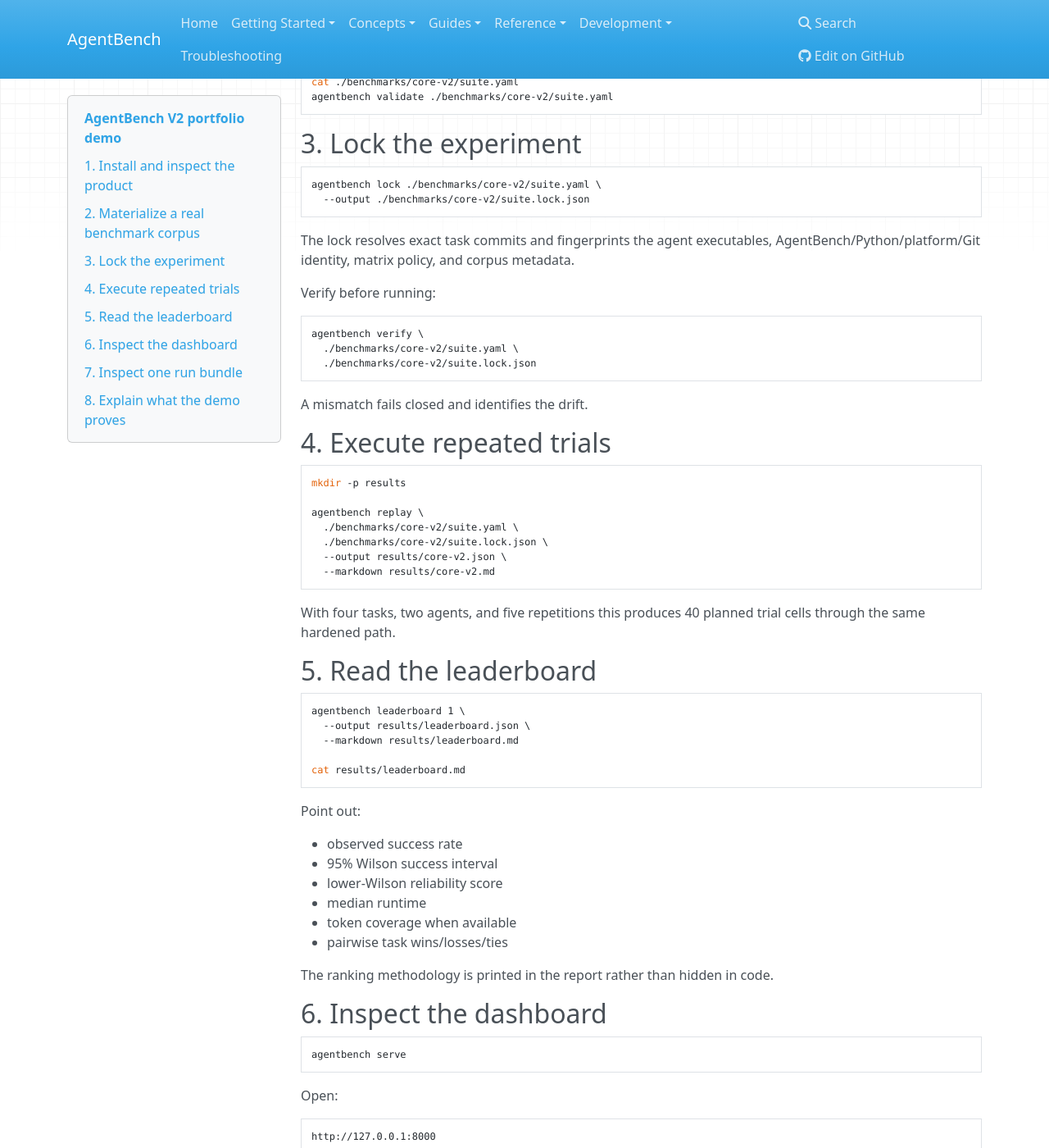
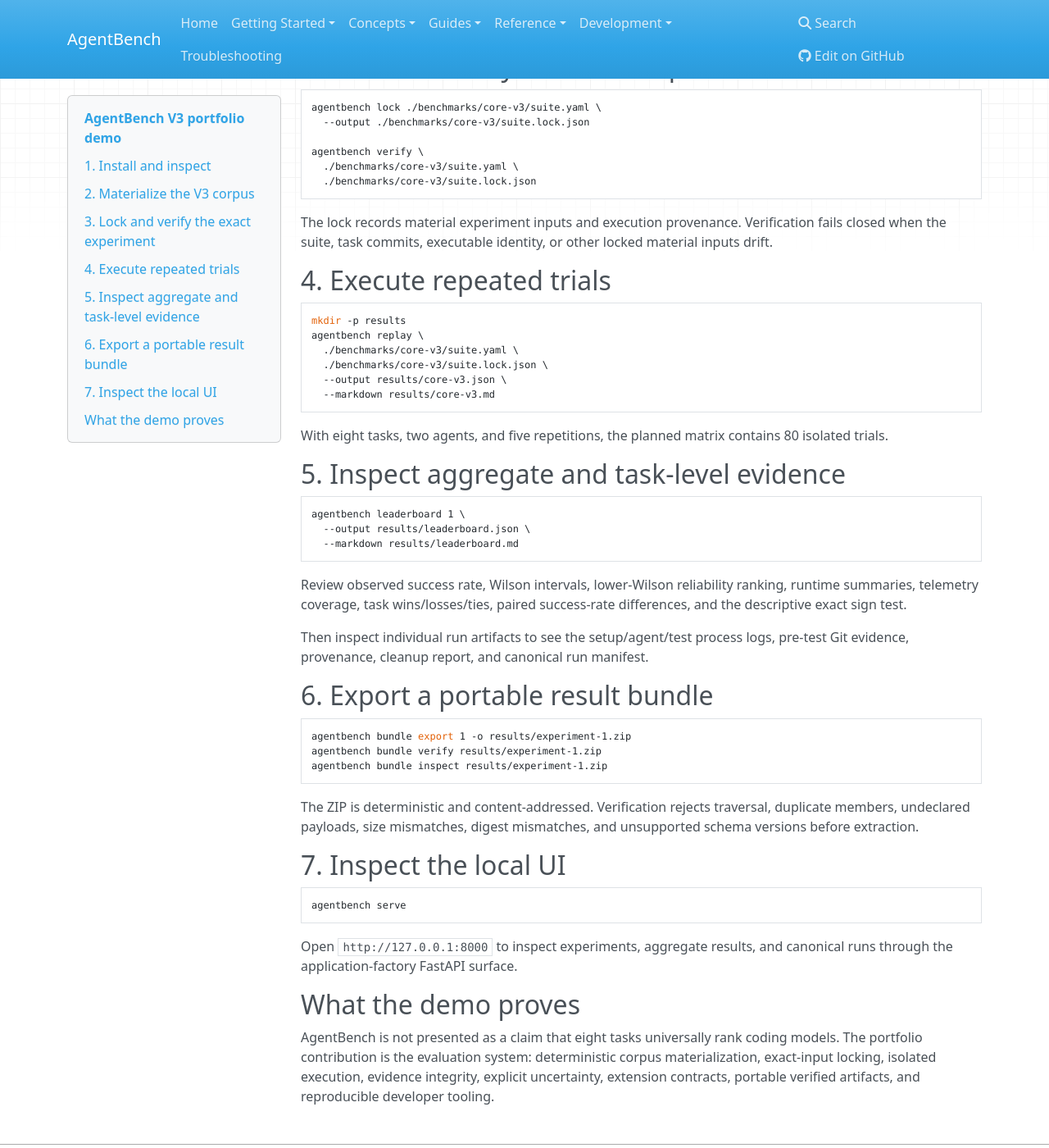
Before and after one commit to takahashijake/AgentBench, an MkDocs documentation site: the page built from docs/DEMO.md, in a window 1280 px wide and 1400 px high, scrolled down 697 px. Shown: the whole window at 82% size. Built offline with MkDocs 1.6.1, drawn with Linux system fonts in a browser that asks for light colours; nearby versions of some CDN libraries; some of the changed text lies outside the part shown.

Commit message:
Refresh V3 demo and repository hygiene
Remove stale V2 portfolio instructions, document the productization pass in the changelog, tighten generated artifact ignores, and keep strict documentation self-contained.

````diff
--- a/docs/DEMO.md
+++ b/docs/DEMO.md
@@ -1,135 +1,89 @@
-# AgentBench V2 portfolio demo
+# AgentBench V3 portfolio demo
 
-This walkthrough demonstrates the product in the order a reviewer can understand
-it: corpus → reproducibility → execution → statistics → evidence.
+This walkthrough is designed for a technical reviewer: corpus → reproducibility → execution → statistics → portable evidence.
 
-## 1. Install and inspect the product
+## 1. Install and inspect
 
 ```bash
 python -m pip install -e ".[dev]"
-
 agentbench --version
 agentbench doctor
 agentbench pack list
-agentbench pack show core-v2
+agentbench pack show core-v3
 ```
 
-## 2. Materialize a real benchmark corpus
+For a repository-health review, `make qa` runs the local lint, format, type, test, docs, build, and smoke gates used by CI.
 
-Use coding-agent commands installed on the machine:
+## 2. Materialize the V3 corpus
 
 ```bash
-agentbench pack materialize core-v2 \
-  --output ./benchmarks/core-v2 \
+agentbench pack materialize core-v3 \
+  --output ./benchmarks/core-v3 \
   --agent 'qwen=qwen -p "{prompt}"' \
   --agent 'codex=codex exec "{prompt}"' \
   --repetitions 5
+
+agentbench validate ./benchmarks/core-v3/suite.yaml
 ```
 
-AgentBench creates four standalone Git repositories and a schema-v2 suite
-manifest. The task repositories start in deliberately unsolved states.
+The built-in V3 pack contains eight deterministic software-engineering tasks and emits a schema-3 suite manifest with pack provider identity.
 
-Review:
+## 3. Lock and verify the exact experiment
 
 ```bash
-find ./benchmarks/core-v2 -maxdepth 2 -type f
-cat ./benchmarks/core-v2/suite.yaml
-agentbench validate ./benchmarks/core-v2/suite.yaml
+agentbench lock ./benchmarks/core-v3/suite.yaml \
+  --output ./benchmarks/core-v3/suite.lock.json
+
+agentbench verify \
+  ./benchmarks/core-v3/suite.yaml \
+  ./benchmarks/core-v3/suite.lock.json
 ```
 
-## 3. Lock the experiment
-
-```bash
-agentbench lock ./benchmarks/core-v2/suite.yaml \
-  --output ./benchmarks/core-v2/suite.lock.json
-```
-
-The lock resolves exact task commits and fingerprints the agent executables,
-AgentBench/Python/platform/Git identity, matrix policy, and corpus metadata.
-
-Verify before running:
-
-```bash
-agentbench verify \
-  ./benchmarks/core-v2/suite.yaml \
-  ./benchmarks/core-v2/suite.lock.json
-```
-
-A mismatch fails closed and identifies the drift.
+The lock records material experiment inputs and execution provenance. Verification fails closed when the suite, task commits, executable identity, or other locked material inputs drift.
 
 ## 4. Execute repeated trials
 
 ```bash
 mkdir -p results
-
 agentbench replay \
-  ./benchmarks/core-v2/suite.yaml \
-  ./benchmarks/core-v2/suite.lock.json \
-  --output results/core-v2.json \
-  --markdown results/core-v2.md
+  ./benchmarks/core-v3/suite.yaml \
+  ./benchmarks/core-v3/suite.lock.json \
+  --output results/core-v3.json \
+  --markdown results/core-v3.md
 ```
 
-With four tasks, two agents, and five repetitions this produces 40 planned trial
-cells through the same hardened path.
+With eight tasks, two agents, and five repetitions, the planned matrix contains 80 isolated trials.
 
-## 5. Read the leaderboard
+## 5. Inspect aggregate and task-level evidence
 
 ```bash
 agentbench leaderboard 1 \
   --output results/leaderboard.json \
   --markdown results/leaderboard.md
-
-cat results/leaderboard.md
 ```
 
-Point out:
+Review observed success rate, Wilson intervals, lower-Wilson reliability ranking, runtime summaries, telemetry coverage, task wins/losses/ties, paired success-rate differences, and the descriptive exact sign test.
 
-- observed success rate
-- 95% Wilson success interval
-- lower-Wilson reliability score
-- median runtime
-- token coverage when available
-- pairwise task wins/losses/ties
+Then inspect individual run artifacts to see the setup/agent/test process logs, pre-test Git evidence, provenance, cleanup report, and canonical run manifest.
 
-The ranking methodology is printed in the report rather than hidden in code.
+## 6. Export a portable result bundle
 
-## 6. Inspect the dashboard
+```bash
+agentbench bundle export 1 -o results/experiment-1.zip
+agentbench bundle verify results/experiment-1.zip
+agentbench bundle inspect results/experiment-1.zip
+```
+
+The ZIP is deterministic and content-addressed. Verification rejects traversal, duplicate members, undeclared payloads, size mismatches, digest mismatches, and unsupported schema versions before extraction.
+
+## 7. Inspect the local UI
 
 ```bash
 agentbench serve
 ```
 
-Open:
+Open `http://127.0.0.1:8000` to inspect experiments, aggregate results, and canonical runs through the application-factory FastAPI surface.
 
-```text
-http://127.0.0.1:8000
-```
+## What the demo proves
 
-The experiment view shows aggregate reliability and pairwise outcomes. The run
-view drills down to canonical execution evidence and provenance.
-
-## 7. Inspect one run bundle
-
-Run artifacts are stored under:
-
-```text
-~/.local/share/agentbench/runs/
-```
-
-unless `AGENTBENCH_RUNS_DIR` is overridden.
-
-A bundle preserves the exact task definition, environment/executable provenance,
-agent stdout/stderr, pre-test Git evidence, test logs, cleanup evidence, and final
-manifest.
-
-## 8. Explain what the demo proves
-
-A strong concise explanation is:
-
-> AgentBench makes coding-agent comparisons reproducible at three levels. The
-> corpus is deterministic and Git-pinned; execution is isolated and evidence is
-> captured before tests; repeated results are summarized with explicit
-> uncertainty and a transparent conservative leaderboard.
-
-Do not present the built-in four-task corpus as a universal model benchmark. The
-portfolio contribution is the evaluation system and its integrity guarantees.
+AgentBench is not presented as a claim that eight tasks universally rank coding models. The portfolio contribution is the evaluation system: deterministic corpus materialization, exact-input locking, isolated execution, evidence integrity, explicit uncertainty, extension contracts, portable verified artifacts, and reproducible developer tooling.
--- a/docs/concepts/architecture.md
+++ b/docs/concepts/architecture.md
@@ -1,25 +1,27 @@
 # Architecture
 
-The authoritative detailed design is maintained in [ARCHITECTURE.md](../../ARCHITECTURE.md).
+AgentBench is organized around explicit dependency boundaries. The root `ARCHITECTURE.md` contains the complete design rationale and invariant list; this page is the documentation-site summary.
 
-At a high level:
+```text
+CLI / FastAPI
+      |
+      v
+ SuiteService
+      |
+      v
+ExperimentService
+      |
+      v
+BenchmarkService ---> AdapterRegistry ---> AgentAdapter
+      |
+      +----> isolated Git worktree ---> evidence ---> bounded tests
+      |
+      v
+ persistence ---> statistics / reporting / verified result bundles
 
-```mermaid
-flowchart LR
-    CLI[CLI / FastAPI] --> Suite[SuiteService]
-    Suite --> Exp[ExperimentService]
-    Exp --> Bench[BenchmarkService]
-    Bench --> Adapter[Adapter registry / AgentAdapter]
-    Bench --> Worktree[Isolated Git worktree]
-    Worktree --> Evidence[Pre-test evidence]
-    Evidence --> Tests[Bounded tests]
-    Exp --> Stats[Statistics]
-    Exp --> Persist[(SQLAlchemy persistence)]
-    Persist --> Report[Reporting]
-    Persist --> Bundle[Verified result bundle]
-    Provider[Benchmark pack provider] --> Materializer[Pack materializer]
-    Materializer --> Manifest[Suite manifest]
-    Manifest --> Suite
+BenchmarkPackProvider ---> PackRegistry ---> PackMaterializer ---> suite manifest
 ```
 
 The principal rule is dependency direction: transports compose services; services own workflow semantics; adapters and providers enter through explicit contracts; reporting and statistics do not execute benchmarks.
+
+Architecture tests enforce several of these boundaries so the diagram is not merely aspirational documentation.
````
Also changed, not shown: CHANGELOG.md (+28 -19 lines), docs/index.md (+1 -1 lines), 1 other file.
